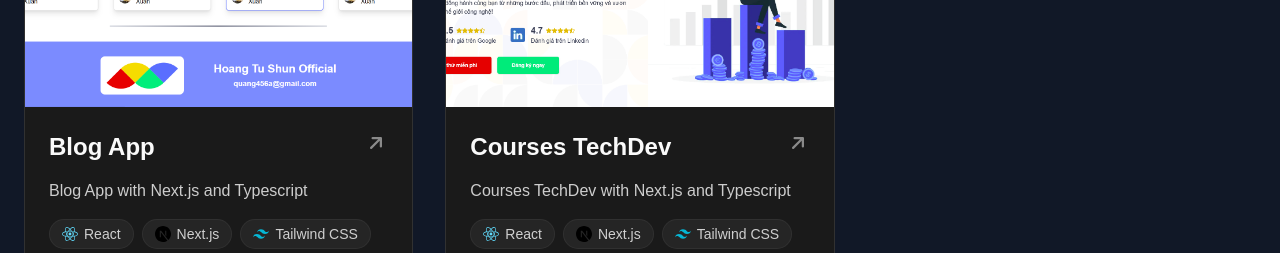
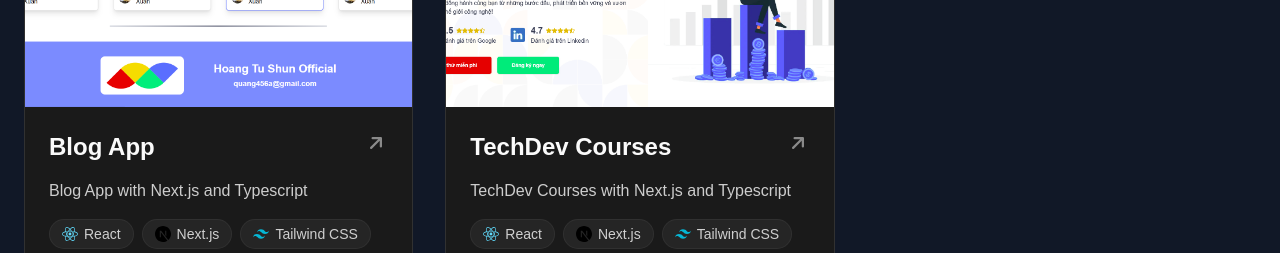
Before and after one commit to hoangtushunzhang/portfolio, a Next.js app: page / in a window 1280 px wide. Shown: the part 1220-1473 px from the top of the page. Built offline with nearby package versions, Linux system fonts and the light colour scheme.

Commit message:
change commit

```diff
--- a/constant/constant.ts
+++ b/constant/constant.ts
@@ -46,8 +46,8 @@
     ],
     image: '/projects/blogapp.png'
   },
-  {title: "Courses TechDev",
-    description: "Courses TechDev with Next.js and Typescript",
+  {title: "TechDev Courses",
+    description: "TechDev Courses with Next.js and Typescript",
     tech: [
       {
         name: "React", icon: FaReact, color: "#61DAFB"
```
